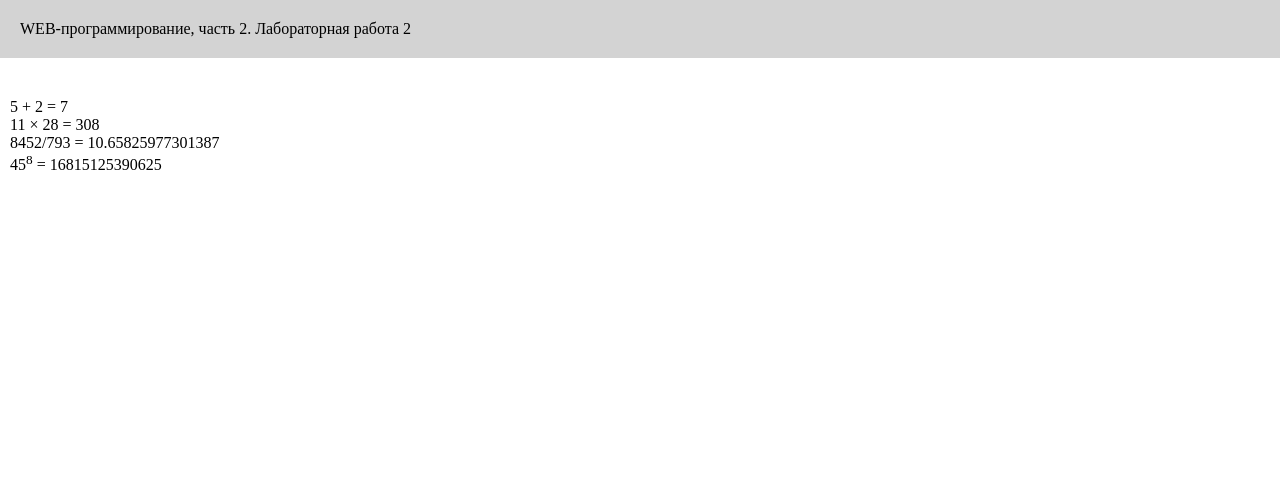
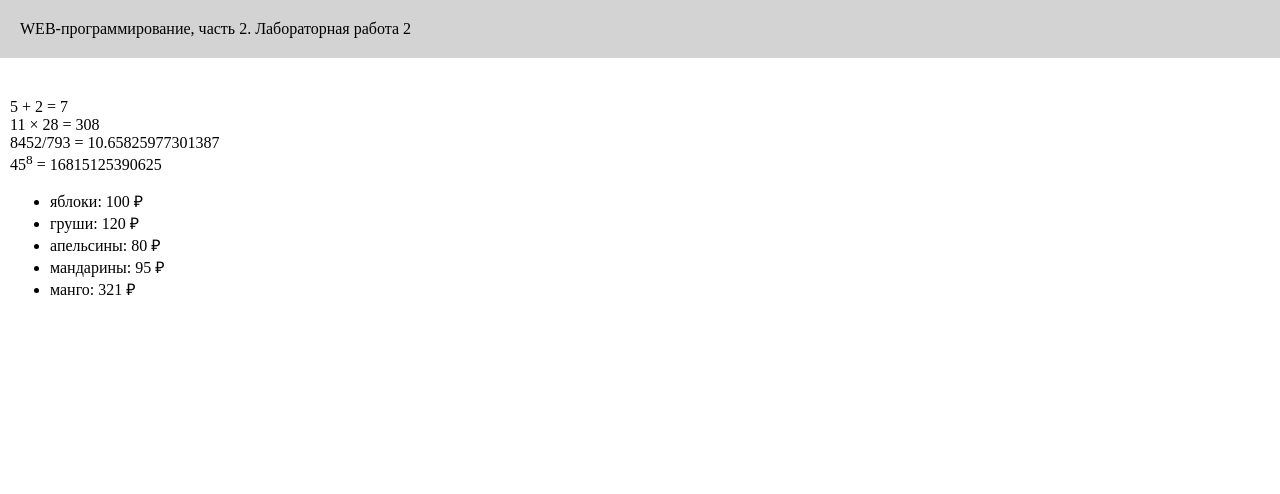
Before and after one commit to Dzeratt/webprogramming-labs-2, a Flask app: page /lab2/example in a window 1280 px wide. Shown: the top 494 px of the page. Run offline with Flask 3, Linux system fonts and the light colour scheme.

Commit message:
цикл в шаблоне

```diff
--- a/app.py
+++ b/app.py
@@ -188,8 +188,12 @@ def something():
 '''
 @app.route('/lab2/example')
 def example():
-     name = 'Денис Духов'
-     lab_number = '2'
-     group = 'ФБИ-13'
-     course = '3 курс'
-     return render_template('example.html', name=name, lab_number = lab_number, group =group, course=course)
+     name, lab_number, group, course = 'Денис Духов', 2, 'ФБИ-13', '3 курс'
+     fruits = [
+               {'name': 'яблоки', 'price': 100},
+               {'name': 'груши', 'price': 120},
+               {'name': 'апельсины', 'price': 80},
+               {'name': 'мандарины', 'price': 95},
+               {'name': 'манго', 'price': 321}
+    ]
+     return render_template('example.html', name=name, lab_number = lab_number, group =group, course=course, fruits=fruits)
--- a/templates/example.html
+++ b/templates/example.html
@@ -15,6 +15,12 @@
         11 × 28 = {{11*28}}<br>
         8452/793 = {{8452/793}}<br>
         45<sup>8</sup> = {{45**8}}<br>
+
+        <ul>
+            {%for i  in fruits%}
+            <li>{{i.name}}: {{i.price}} &#8381;</li>
+            {%endfor%}
+        </ul>
     </main>
     <footer>
         &copy;
```
